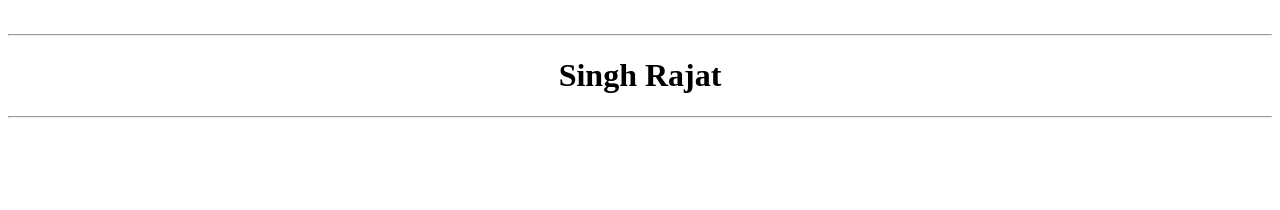
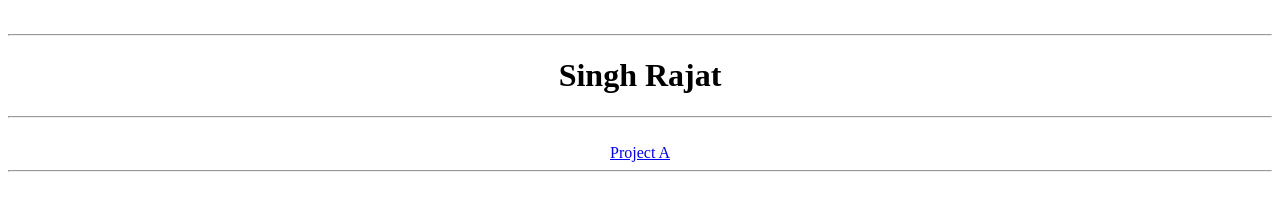
Before and after one commit to singhrajat010/singhrajat010.github.io, a plain HTML site: page index.html in a window 1280 px wide. Drawn offline with Linux system fonts and the light colour scheme.

Commit message:
Update index.html

```diff
--- a/index.html
+++ b/index.html
@@ -6,3 +6,8 @@
 Singh Rajat
 </h1>
 <hr>
+  <br>
+  <a href="project.html">Project A</a>
+
+<br>
+  <hr>
```
